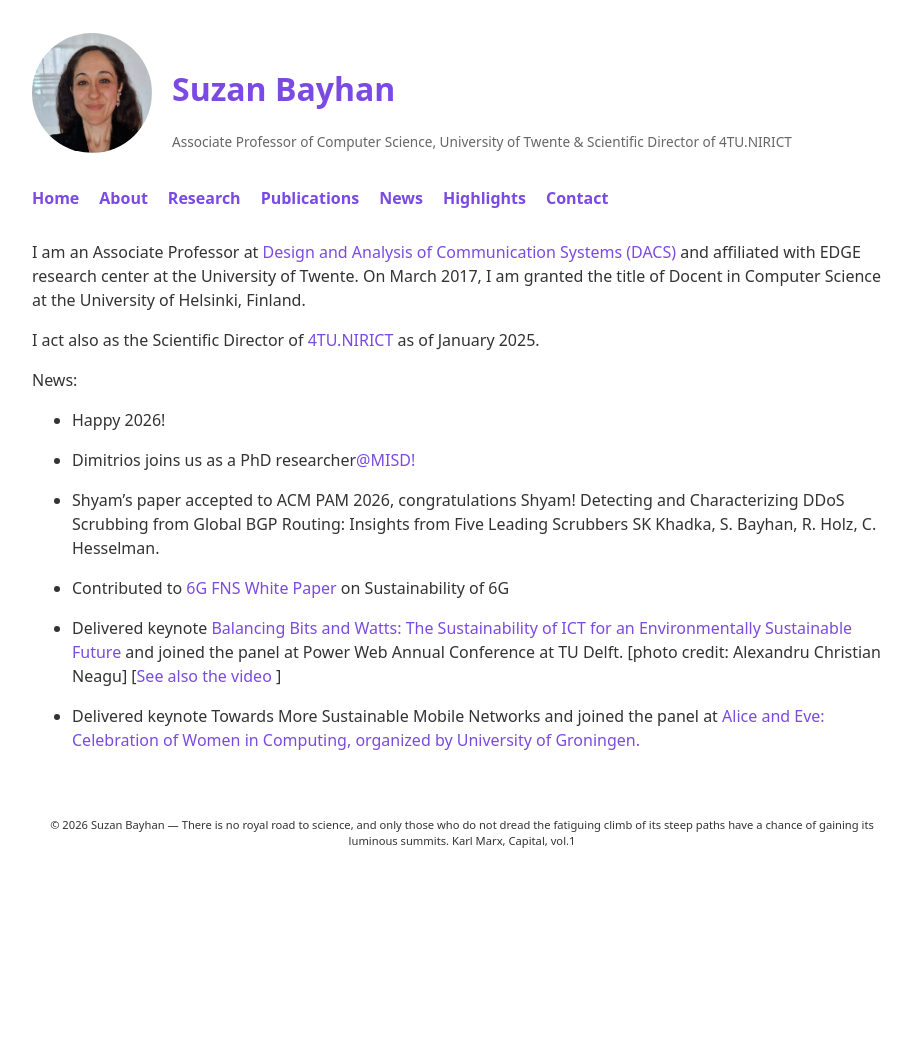
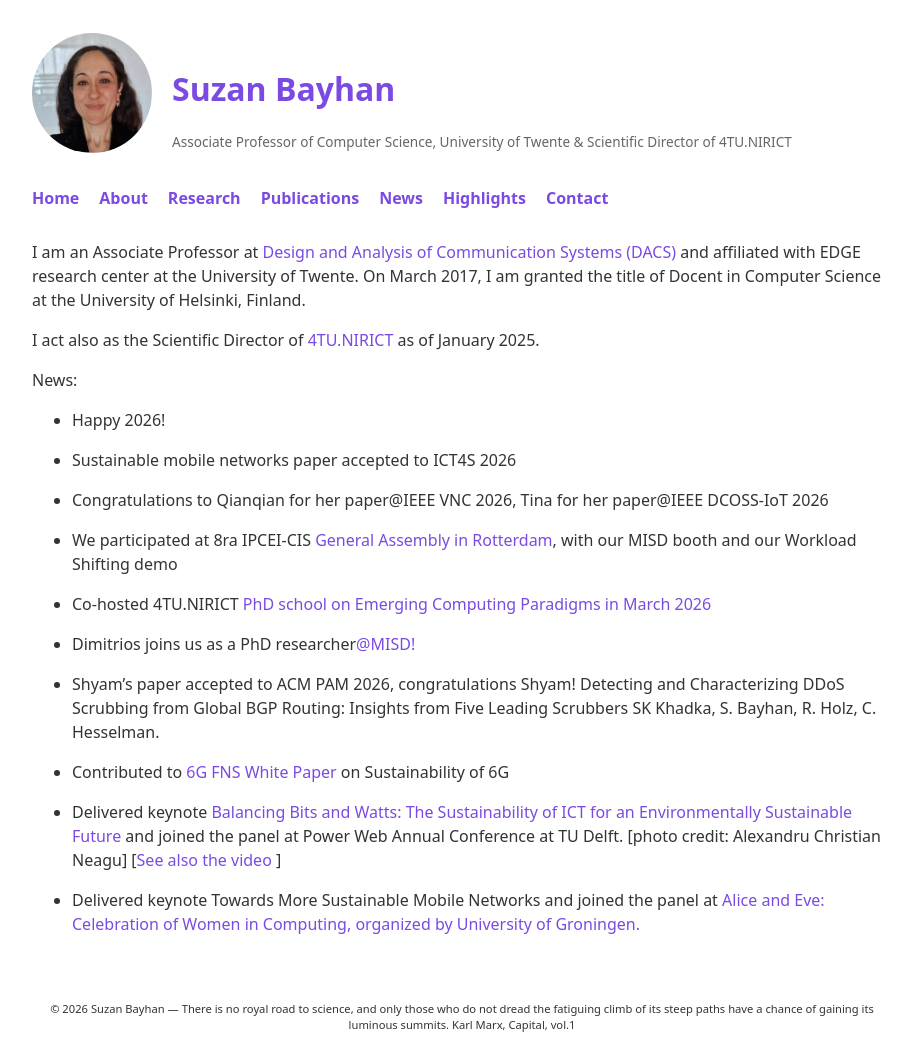
Before and after one commit to suzanbayhan/suzanbayhan.github.io, a Jekyll site: the page built from index.md, in a window 1280 px wide. Shown: the whole page, without its empty margins (178-1090 px from the left). Built offline with Jekyll 4.4.1, drawn with Linux system fonts in a browser that asks for light colours; before the commit the page ends 900 px from its top, so only the background shows below that.

Commit message:
no message

```diff
--- a/index.md
+++ b/index.md
@@ -10,6 +10,14 @@ I am an Associate Professor at <a href="https://www.utwente.nl/en/eemcs/dacs/" t
 News:
 - Happy 2026!
 
+- Sustainable mobile networks paper accepted to ICT4S 2026
+
+- Congratulations to Qianqian for her paper@IEEE VNC 2026, Tina for her paper@IEEE DCOSS-IoT 2026
+
+- We participated at 8ra IPCEI-CIS <a href="https://www.8ra.com/wp-content/uploads/8ra_Summit-202603190873-photo-SjoerdvdHucht-2-1156x707.jpg" target="_blank">General Assembly in Rotterdam</a>, with our MISD booth and our Workload Shifting demo
+
+- Co-hosted 4TU.NIRICT <a href="https://www.4tu.nl/nirict/news/Recap 4TU.NIRICT PhD School on Emerging Computing Paradigms 17 March 2026/" target="_blank">PhD school on Emerging Computing Paradigms<a> in March 2026
+
 - Dimitrios joins us as a PhD researcher<a href="https://www.utwente.nl/en/misd/" target="_blank">@MISD!</a>
 
 - Shyam's paper accepted to ACM PAM 2026, congratulations Shyam! Detecting and Characterizing DDoS Scrubbing from Global BGP Routing: Insights from Five Leading Scrubbers SK Khadka, S. Bayhan, R. Holz, C. Hesselman.
```
Also changed, not shown: publications.md (+0 -1 lines), research.md (+1 -1 lines).
